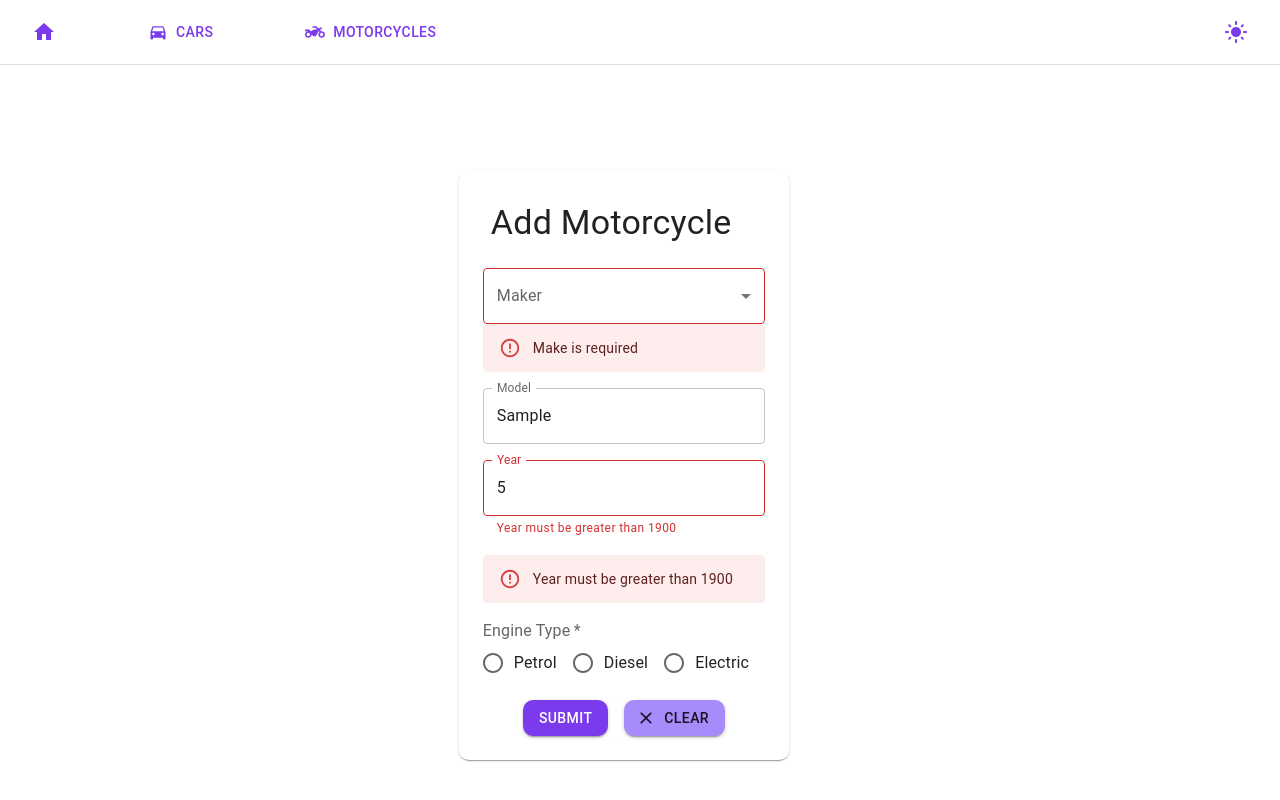
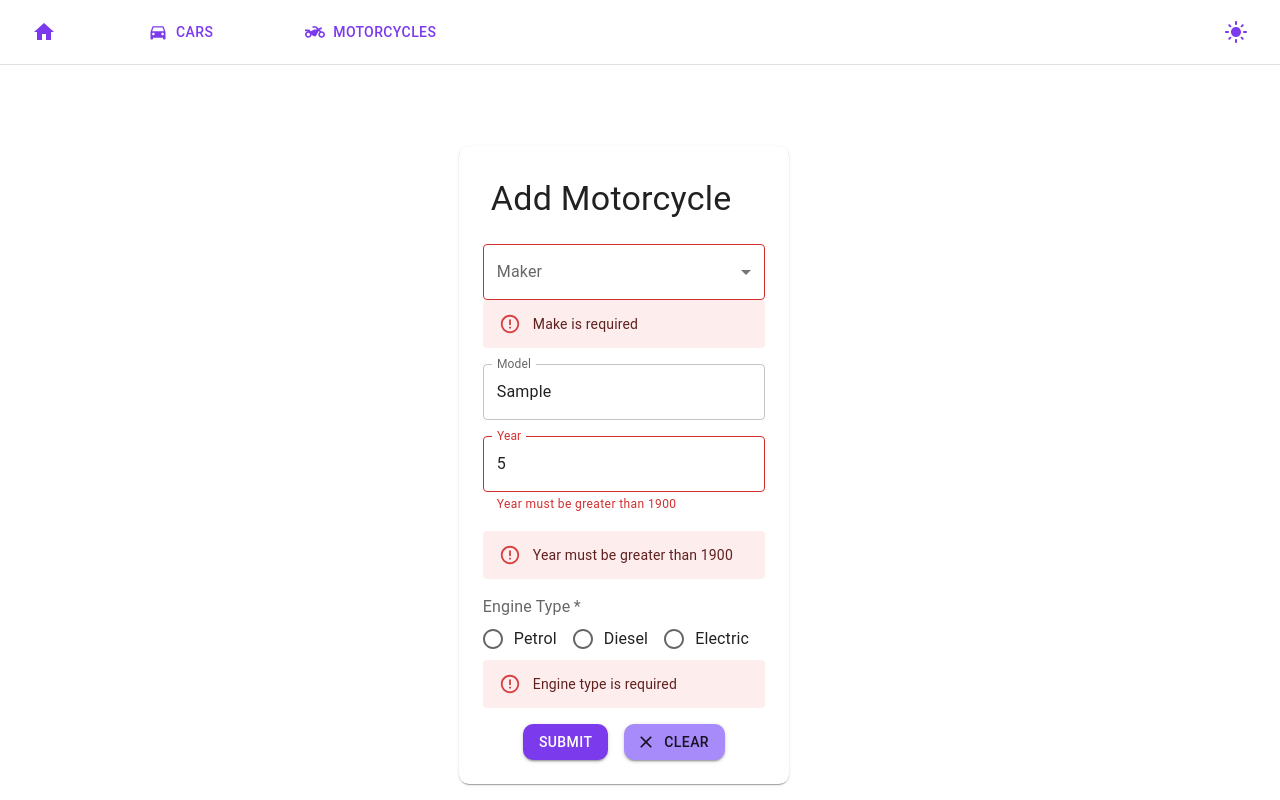
Before and after one commit to proga-react-practice/kappa-team-project, a React (Vite) app: page /moto in a window 1280 px wide. Both pictures are taken after typing "Sample", "5" into the empty fields and a click on the button "SUBMIT". Built offline with nearby package versions, Linux system fonts and the light colour scheme; the HTML template or start-up script is replaced by a standard one.

Commit message:
fix register

```diff
--- a/src/components/form/moto_form.tsx
+++ b/src/components/form/moto_form.tsx
@@ -77,13 +77,21 @@ export default function MotorcycleForm({ addMotorcycle }: MotorcycleFormProps) {
 
             <FormControl required component="fieldset">
               <FormLabel color="secondary" component="legend">Engine Type</FormLabel>
-              <RadioGroup
-                row
-                aria-label="engine"
-                >
-                   {engineTypes.map((engine) => (<FormControlLabel checked={engine == watch('engine')} {...register('engine', {required: 'Engine type is required'})} value={engine} control={<Radio />} label={engine} />))}
+              <RadioGroup row aria-label="engine">
+              {engineTypes.map((engine) => (
+                <FormControlLabel
+                  key={engine}
+                  checked={engine === watch('engine')}
+                  {...register('engine', { required: 'Engine type is required' })}
+                  value={engine}
+                  control={<Radio />}
+                  label={engine}
+                />
+              ))}
+            </RadioGroup>
+            {errors.engine && <Alert severity="error">{errors.engine.message}</Alert>}
 
-              </RadioGroup>
+
             </FormControl>
 
             <Stack direction="row" spacing={2} sx={{ display: 'flex', justifyContent: 'center' }}>
--- a/src/components/list/moto_list.tsx
+++ b/src/components/list/moto_list.tsx
@@ -1,4 +1,4 @@
-import React, { useState } from 'react';
+import React, { useState, useEffect} from 'react';
 import Card from '@mui/material/Card';
 import CardContent from '@mui/material/CardContent';
 import Collapse from '@mui/material/Collapse';
@@ -16,7 +16,8 @@ interface MotorcycleListProps {
 
 export default function MotorcycleList({ motorcycles, setMotorcycles }: MotorcycleListProps) {
   const {
-   register,    formState: { errors },  watch, } = useForm<Motorcycle>();
+    register, formState: { errors }, watch, trigger,
+  } = useForm<Motorcycle>();
 
   const [editIndex, setEditIndex] = useState<number | null>(null);
   const [editMotorcycle, setEditMotorcycle] = useState<Motorcycle | null>(null);
@@ -40,6 +41,11 @@ export default function MotorcycleList({ motorcycles, setMotorcycles }: Motorcyc
 
 
 
+  useEffect(() => {
+    trigger();
+  }, [editMotorcycle, trigger]);
+
+  const hasErrors = !!Object.keys(errors).length;
 
   const deleteMotorcycle = (index: number) => {
     const newMotorcycles = motorcycles.filter((_, i) => i !== index);
@@ -57,13 +63,14 @@ export default function MotorcycleList({ motorcycles, setMotorcycles }: Motorcyc
   };
 
   const handleSaveEdit = () => {
-    if (editMotorcycle) {
+    if (editMotorcycle && !hasErrors) {
       const updatedMotorcycles = [...motorcycles];
       updatedMotorcycles[editIndex!] = editMotorcycle;
       setMotorcycles(updatedMotorcycles);
       handleEditClose();
     }
   };
+
 
   return (
     <Box sx={{ overflowY: 'auto', overflowX: 'hidden', maxHeight: { xs: 200, md: 400 }, scrollbarColor: (theme) => `${theme.palette.primary.main} ${theme.palette.background.default}` }}>
@@ -102,8 +109,13 @@ export default function MotorcycleList({ motorcycles, setMotorcycles }: Motorcyc
               <Select
                 label="Make"
                 value={editMotorcycle?.maker || ''}
+                {...register('maker', { required: 'Make is required' })}
+
                 onChange={(e) => setEditMotorcycle({ ...editMotorcycle!, maker: e.target.value as string })}
                 color="secondary"
+
+                error={!!errors.maker}
+
               >
                 <MenuItem value="">Select Maker</MenuItem>
                 {makers.map((maker) => (
@@ -113,19 +125,15 @@ export default function MotorcycleList({ motorcycles, setMotorcycles }: Motorcyc
                 ))}
               </Select>
               {errors.maker && <Alert severity="error">{errors.maker.message}</Alert>}
-
             </FormControl>
             <TextField
               label="Model"
               color="secondary"
               value={editMotorcycle?.model || ''}
               {...register('model', { required: 'Model is required', minLength: { value: 1, message: 'Model must be at least 1 characters long' }, maxLength: { value: 15, message: 'Model must be at most 15 characters long' } })}
-
               onChange={(e) => setEditMotorcycle({ ...editMotorcycle!, model: e.target.value })}
             />
             {errors.model && <Alert severity="error">{errors.model.message}</Alert>}
-
-
             <TextField
                 type="number"
                 label="Year"
@@ -133,14 +141,18 @@ export default function MotorcycleList({ motorcycles, setMotorcycles }: Motorcyc
                 color="secondary"
                 {...register('year', {
                   required: 'Year is required',
-                  min: { value: 1900, message: 'Year must be greater than 1900' },
-                  max: { value: new Date().getFullYear(), message: `Year must be less than ${new Date().getFullYear()}` },
-                  pattern: { value: /^\d{4}$/, message: 'Year must be a 4 digit number' }
+                  min: { value: 1900, message: 'Year must be at least 1900' },
+                  max: { value: 2024, message: 'Year must be at most 2024' }
                 })}
+                onChange={(e) => setEditMotorcycle({ ...editMotorcycle!, year: e.target.value })}
                 error={errors.year !== undefined}
                 helperText={errors.year?.message?.toString()}
+                inputProps={{ min: 1900, max: 2024 }}
+
+
               />
 
+            {errors.year && <Alert severity="error">{errors.year.message}</Alert>}
             <FormControl required component="fieldset">
               <FormLabel color="secondary" component="legend">
                 Engine Type
@@ -151,17 +163,16 @@ export default function MotorcycleList({ motorcycles, setMotorcycles }: Motorcyc
                 value={editMotorcycle?.engine || ''}
                 onChange={(e) => setEditMotorcycle({ ...editMotorcycle!, engine: e.target.value })}
               >
-              {engineTypes.map((engine) => (<FormControlLabel checked={engine == watch('engine')} {...register('engine', {required: 'Engine type is required'})} value={engine} control={<Radio />} label={engine} />))}
-
+                {engineTypes.map((engine) => (<FormControlLabel checked={engine == watch('engine')} {...register('engine', {required: 'Engine type is required'})} value={engine} control={<Radio />} label={engine} />))}
               </RadioGroup>
             </FormControl>
           </Stack>
         </DialogContent>
         <DialogActions>
           <Button onClick={handleEditClose}>Cancel</Button>
-          <Button onClick={handleSaveEdit}>Save</Button>
+          <Button onClick={handleSaveEdit} disabled={hasErrors}>Save</Button>
         </DialogActions>
       </Dialog>
     </Box>
   );
-}
+  }
```
